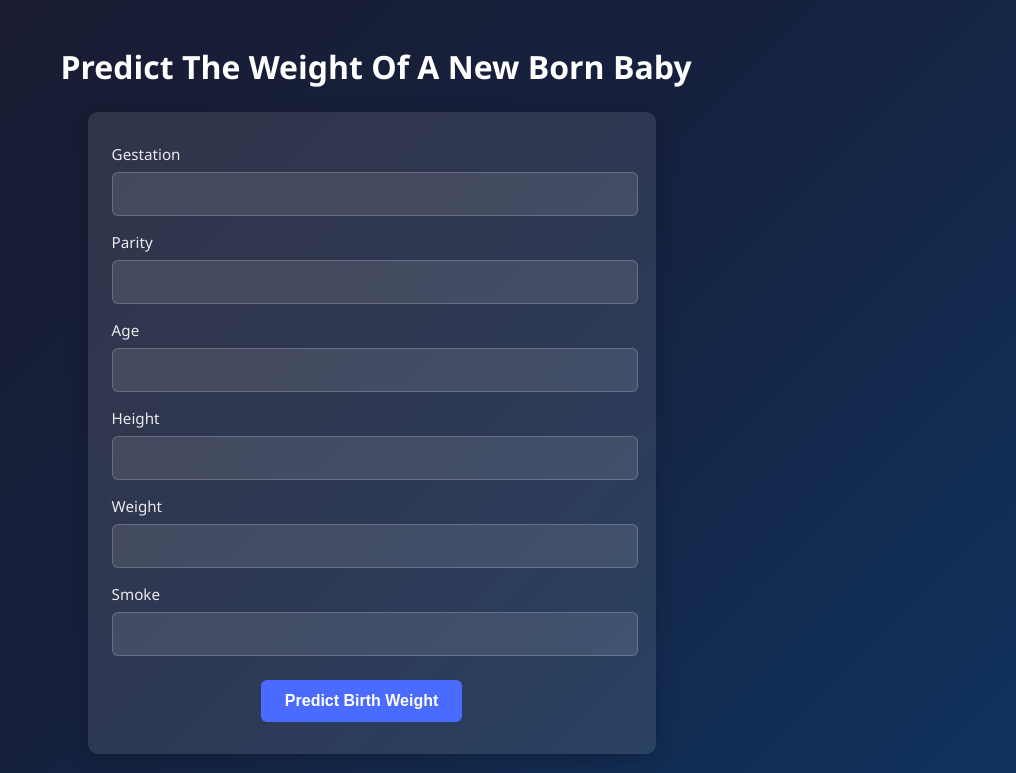
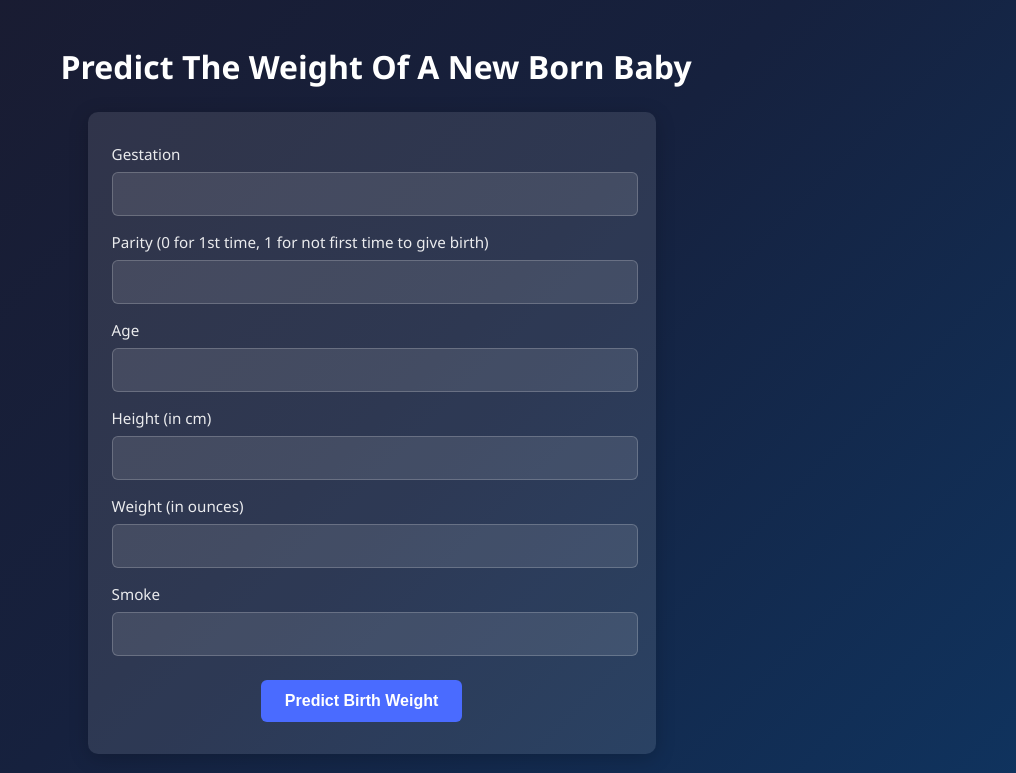
Before and after one commit to manmit-s/birth-weight-predictor, a Flask app: page / in a window 1280 px wide. Shown: the top 773 px of the page, without its empty margins (264-1280 px from the left). Run offline with Flask 3, Linux system fonts and the light colour scheme.

Commit message:
some labels for clarifications in html

```diff
--- a/templates/index.html
+++ b/templates/index.html
@@ -12,16 +12,16 @@
         <label>Gestation</label>
         <input name = "gestation", type = "number"><br>
 
-        <label>Parity</label>
+        <label>Parity (0 for 1st time, 1 for not first time to give birth)</label>
         <input name = "parity", type = "number"><br>
 
         <label>Age</label>
         <input name = "age", type = "number"><br>
 
-        <label>Height</label>
+        <label>Height (in cm)</label>
         <input name = "height", type = "number"><br>
 
-        <label>Weight</label>
+        <label>Weight (in ounces)</label>
         <input name = "weight", type = "number"><br>
 
         <label>Smoke</label>
```
